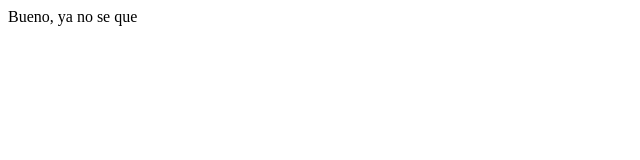
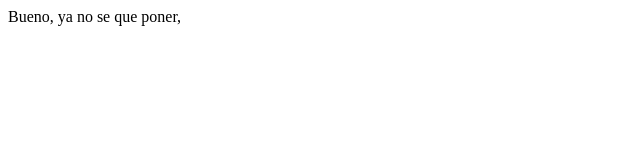
Before and after one commit to DerekDawidson/cursodefront, a plain HTML site: page index.html in a window 1280 px wide. Shown: the full height of the page, 0-640 px from the left. Drawn offline with Linux system fonts and the light colour scheme.

Commit message:
agregue poner

```diff
--- a/index.html
+++ b/index.html
@@ -7,6 +7,6 @@
     <title>Document</title>
 </head>
 <body>
-    Bueno, ya no se que
+    Bueno, ya no se que poner,
 </body>
 </html>
```
